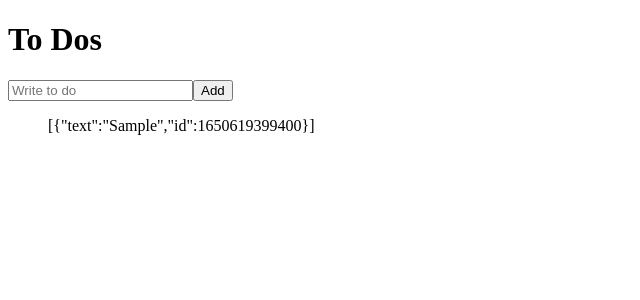
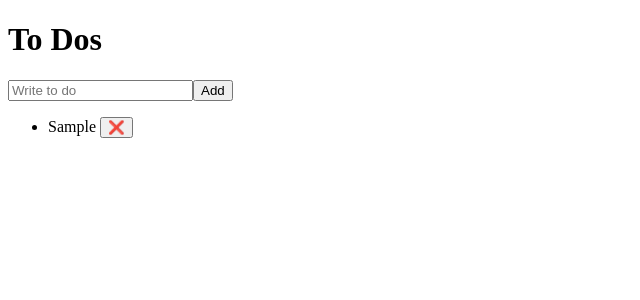
Before and after one commit to gee1suu/vanilla-redux, a React (Create React App) app: page / in a window 1280 px wide. Both pictures are taken after typing "Sample" into the empty fields and a click on the button "Add". Shown: the top 300 px of the page, without its empty margins (0-640 px from the left). Built offline with nearby package versions, Linux system fonts and the light colour scheme.

Commit message:
#3.4 Deleting To Do

```diff
--- /dev/null
+++ b/src/components/ToDo.js
@@ -0,0 +1,19 @@
+import React from "react";
+import { useDispatch } from "react-redux";
+import { actionCreators } from "../store";
+
+function ToDo({ id, text }) {
+  const dispatch = useDispatch();
+
+  const onClick = () => {
+    dispatch(actionCreators.deleteToDo(id));
+  };
+
+  return (
+    <li>
+      {text} <button onClick={onClick}>❌</button>
+    </li>
+  );
+}
+
+export default ToDo;
--- a/src/routes/Home.js
+++ b/src/routes/Home.js
@@ -1,5 +1,6 @@
 import React, { useState } from "react";
 import { useSelector, useDispatch } from "react-redux";
+import ToDo from "../components/ToDo";
 import { actionCreators } from "../store";
 
 function Home() {
@@ -13,7 +14,6 @@ function Home() {
 
   function onSubmit(e) {
     e.preventDefault();
-    console.log(text);
     dispatch(actionCreators.addToDo(text));
     setText("");
   }
@@ -30,7 +30,11 @@ function Home() {
         />
         <button>Add</button>
       </form>
-      <ul>{JSON.stringify(toDos)}</ul>
+      <ul>
+        {toDos.map((toDo) => (
+          <ToDo {...toDo} key={toDo.id} />
+        ))}
+      </ul>
     </>
   );
 }
```
